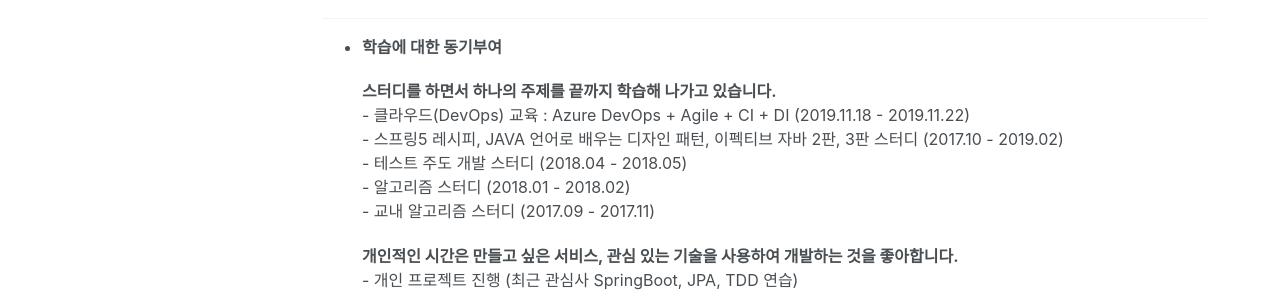
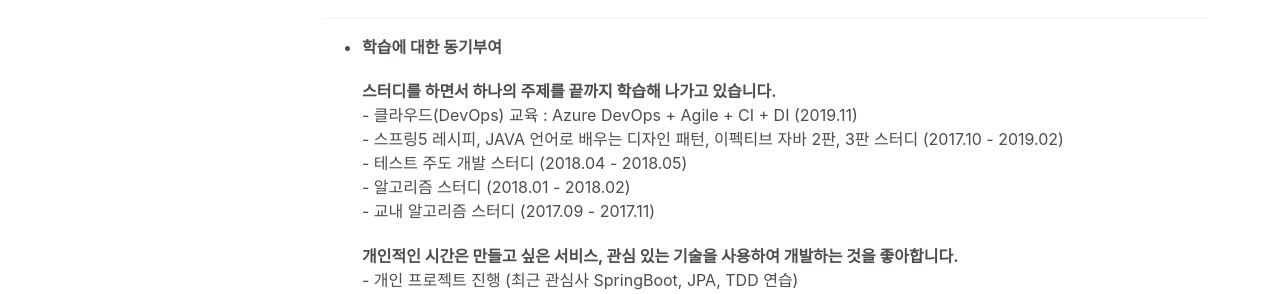
Before and after one commit to nttejun/nttejun.github.io, a Jekyll site: the page built from _posts/2019-04-28-portfolio.md, in a window 1280 px wide and 900 px high, scrolled down 2525 px. Shown: the part 155-449 px from the top of the window. Built offline with Jekyll 4.4.1, drawn with Linux system fonts in a browser that asks for light colours; cached includes are drawn as plain includes; nearby versions of some CDN libraries.

Commit message:
Updated portfolio 20191202

```diff
--- a/_posts/2019-04-28-portfolio.md
+++ b/_posts/2019-04-28-portfolio.md
@@ -139,7 +139,7 @@ Software Engineer</h3>
 
     <p>
         <b>스터디를 하면서 하나의 주제를 끝까지 학습해 나가고 있습니다.</b><br>
-        - 클라우드(DevOps) 교육 : Azure DevOps + Agile + CI + DI (2019.11.18 - 2019.11.22)<br>
+        - 클라우드(DevOps) 교육 : Azure DevOps + Agile + CI + DI (2019.11)<br>
         - 스프링5 레시피, JAVA 언어로 배우는 디자인 패턴, 이펙티브 자바 2판, 3판 스터디 (2017.10 - 2019.02) <br>
         - 테스트 주도 개발 스터디 (2018.04 - 2018.05)<br>
         - 알고리즘 스터디 (2018.01 - 2018.02)<br>
```
